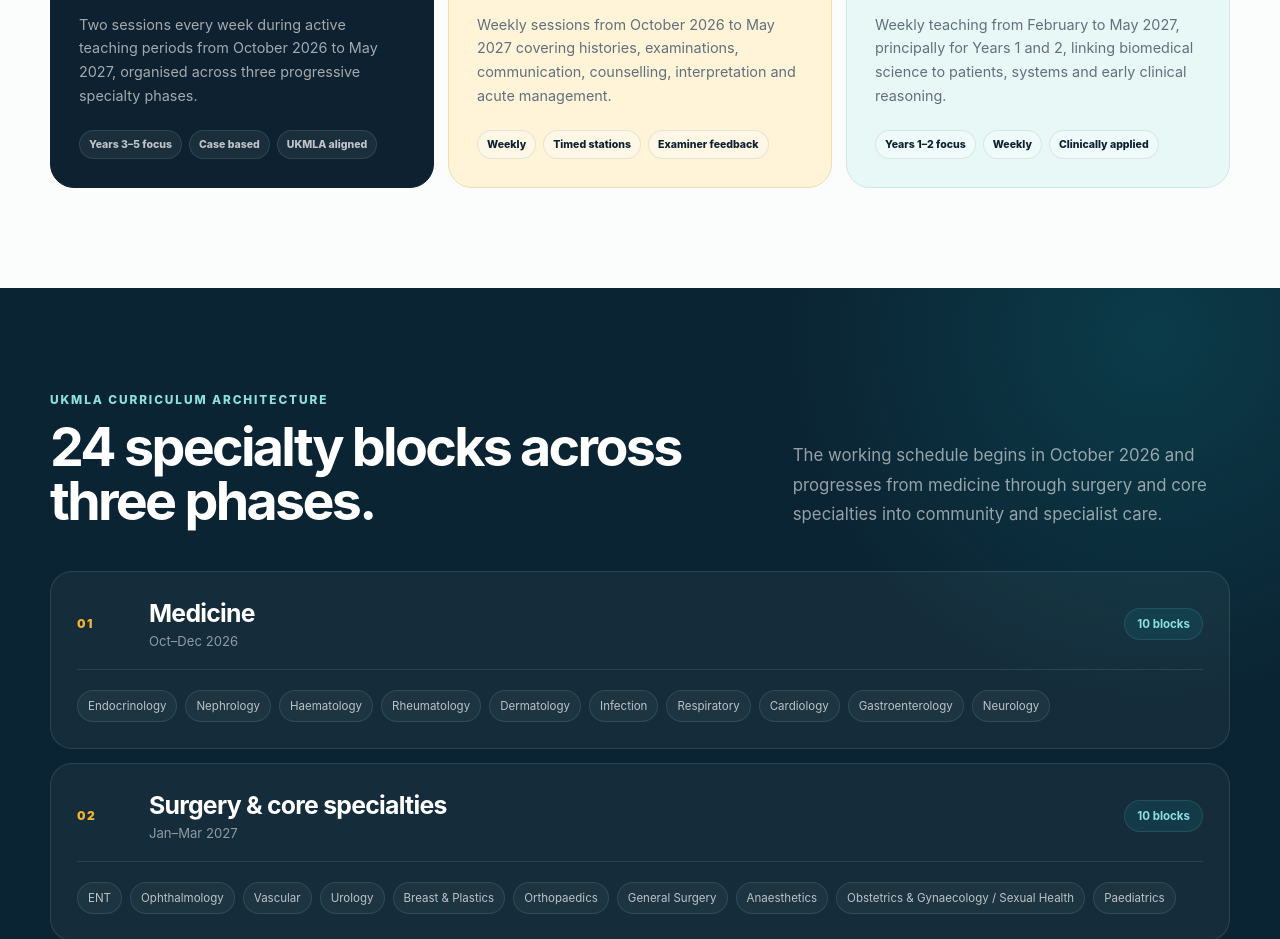
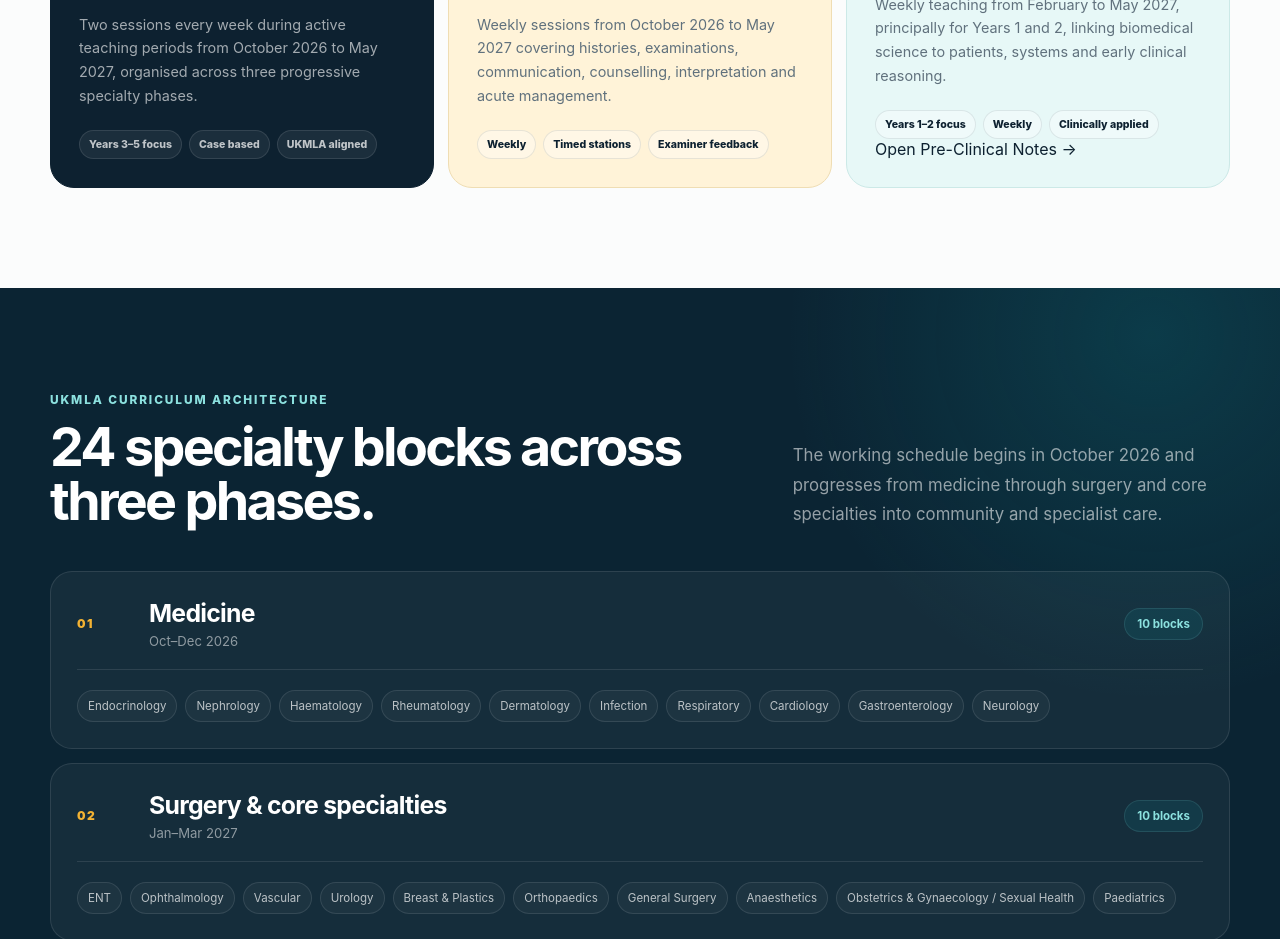
Before and after one commit to faisalmhalnawab/bida-student-wing, a Next.js app: page /education in a window 1280 px wide. Shown: the part 1120-2059 px from the top of the page. Built offline with nearby package versions, Linux system fonts and the light colour scheme; no server answers.

Commit message:
Link pre-clinical teaching to notes library

```diff
--- a/app/education/page.tsx
+++ b/app/education/page.tsx
@@ -131,6 +131,9 @@ export default function EducationPage() {
             <div className="stream-meta">
               <span>Years 1–2 focus</span><span>Weekly</span><span>Clinically applied</span>
             </div>
+            <Link className="stream-resource-link" href="/pre-clinical-notes">
+              Open Pre-Clinical Notes →
+            </Link>
           </article>
         </div>
       </section>
```
